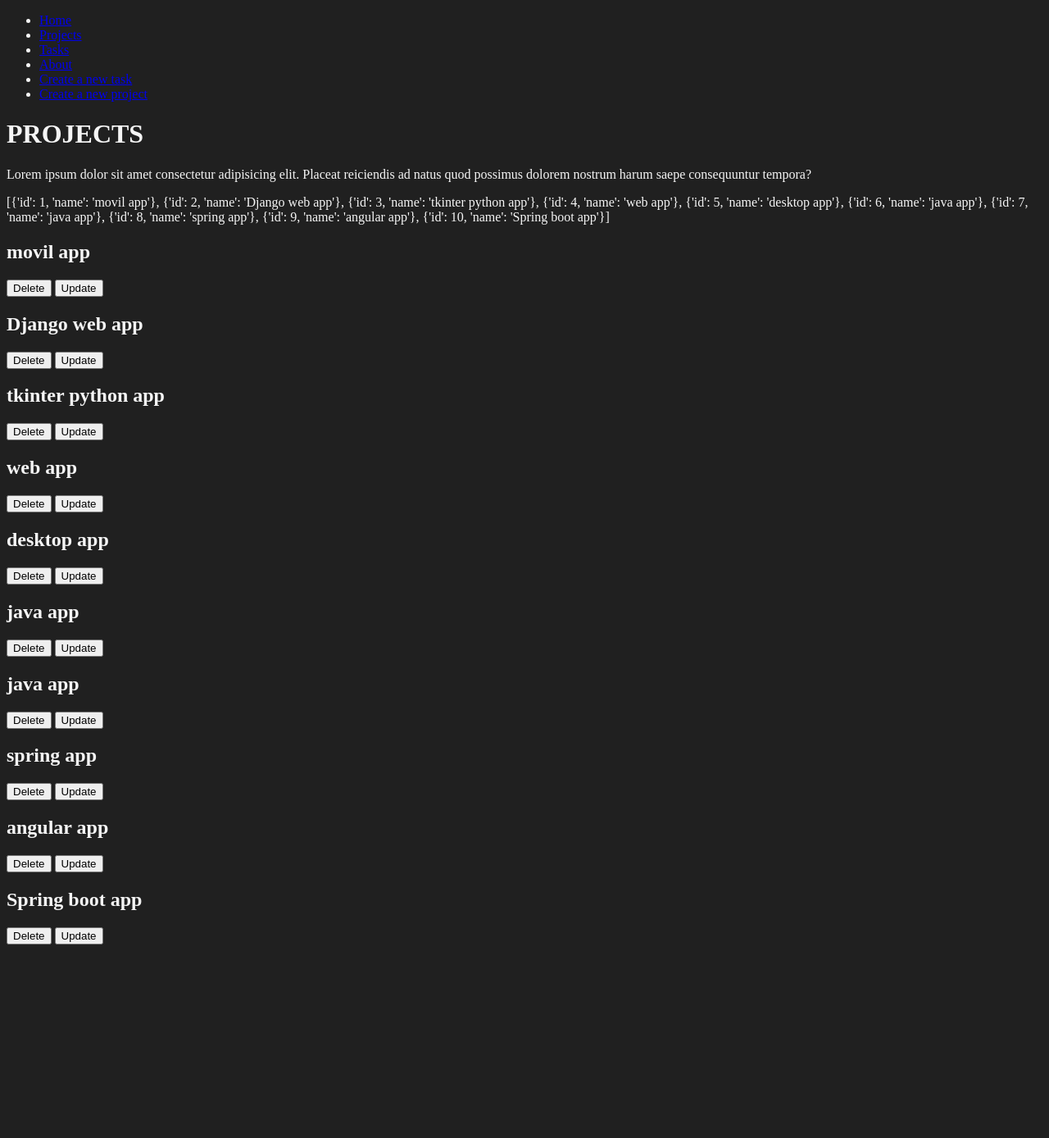
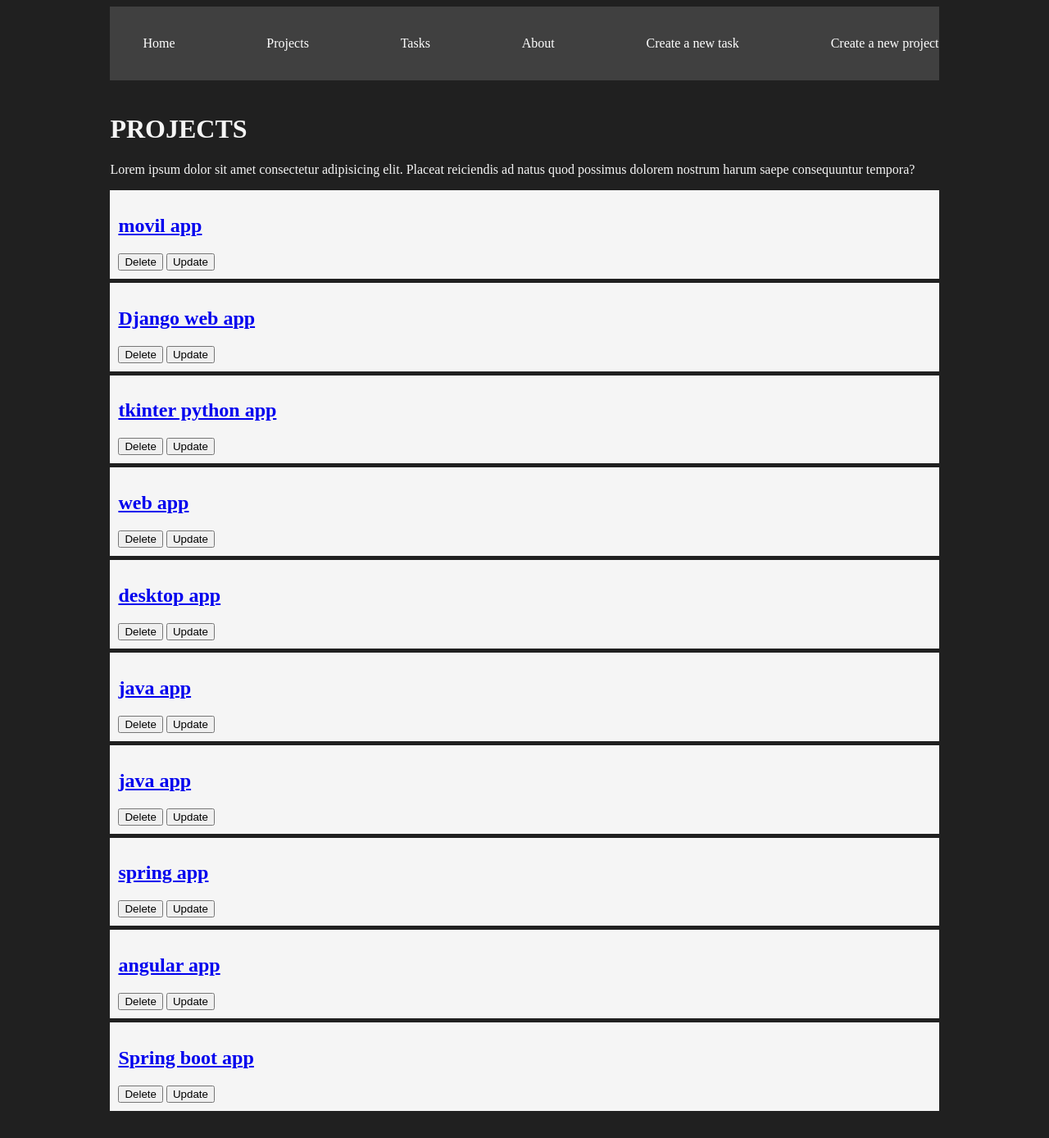
Before and after one commit to jpca92/django_principiante-fazt, a Django app: page /projects/ in a window 1280 px wide. Shown: the whole page at 82% size. Before the commit the page ends 1152 px from the top, so only its background shows below. Run offline with Django 5.2, Linux system fonts and the light colour scheme; data comes from the database, SQL or seed files in the repository; both versions use the stored data as it was after the commit.

Commit message:
terminado y funcionando

```diff
--- a/myapp/forms.py
+++ b/myapp/forms.py
@@ -1,8 +1,8 @@
 from django import forms
 
 class CreateNewTask (forms.Form):
-    title = forms.CharField(label='titulo de tarea: ', max_length=200)
-    description = forms.CharField(label='descripcion de la tarea: ', widget = forms.Textarea)
+    title = forms.CharField(label='titulo de tarea: ', max_length=200, widget= forms.TextInput(attrs={'class': 'input'}))
+    description = forms.CharField(label='descripcion de la tarea: ', widget = forms.Textarea(attrs={'class': 'input'}))
 
 class CreateNewProject(forms.Form):
-    name = forms.CharField(label= 'nombre del proyecto: ', max_length= 200)
+    name = forms.CharField(label= 'nombre del proyecto: ', max_length= 200, widget = forms.TextInput(attrs={'class': 'input'}))
--- a/myapp/static/styles/main.css
+++ b/myapp/static/styles/main.css
@@ -2,3 +2,50 @@
     background: #202020;
     color: whitesmoke
 }
+
+.navbar{
+    background: #404040;
+    padding: 20px 10px;
+}
+
+.navbar ul{
+    display: flex;
+    justify-content: space-between;
+
+}
+
+.navbar ul li {
+    list-style: none;
+
+}
+.navbar ul li a{
+    color: white;
+    text-decoration: none;
+
+}
+
+.navbar ul li a:hover {
+    color:aqua;
+
+}
+
+.container{
+    max-width: 80%;
+    margin:auto;
+    padding:20px 0;
+}
+
+.card{
+    background:whitesmoke;
+    color: black;
+    padding: 10px;
+    margin-bottom: 5px;
+
+}
+
+.input{
+    background: wheat;
+    padding: 10px;
+    text-align:center;
+    display: block;
+}
--- a/myapp/templates/home.html
+++ b/myapp/templates/home.html
@@ -6,6 +6,7 @@
 <h1>Home</h1>
     <h2>{{title}}</h2>
     <img src="{% static 'the-puffy-panda-gamer.png' %}" alt="panda gamer" width ='100'>
+    <p>Lorem ipsum dolor sit amet consectetur, adipisicing elit. Sunt rem, veritatis quis error libero iusto aliquid dolore impedit, non tenetur sit ipsam incidunt magnam nobis labore dolor consequuntur reprehenderit corrupti eligendi eaque. Molestias facilis temporibus, ducimus velit placeat corporis minima vero voluptate maxime, quisquam porro fugit itaque aliquid doloribus. Explicabo id consectetur exercitationem facilis cupiditate? Ullam tempora nostrum praesentium tenetur porro veritatis quasi quis. Incidunt corporis harum error ratione molestiae temporibus, expedita velit. Animi est autem, qui ducimus obcaecati sit doloribus sunt aspernatur! Sit numquam cumque harum eum. Voluptatem ex quam cum dolores dolorum explicabo autem accusamus ad. Officiis, sunt!</p>
 
 
 {% endblock %}
--- a/myapp/templates/layouts/base.html
+++ b/myapp/templates/layouts/base.html
@@ -8,7 +8,7 @@
     <link rel="stylesheet" href="{% static 'styles/main.css' %}">
 </head>
 <header>
-    <nav>
+    <nav class = 'navbar container'>
         <ul>
             <li><a href="/">Home</a></li>
             <li><a href="{% url 'projects' %}">Projects</a></li>
@@ -19,9 +19,12 @@
         </ul>
     </nav>
 </header>
+
+<main class = 'container'>
+    {% block content %}
+    {% endblock %}
+</main>
 <body>
 
 </body>
 </html>
-{% block content %}
-{% endblock %}
--- a/myapp/templates/projects/projects.html
+++ b/myapp/templates/projects/projects.html
@@ -1,24 +1,22 @@
 {% extends 'layouts/base.html' %}
 
 {% block content %}
-<!DOCTYPE html>
-<html lang="en">
-<head>
-    <meta charset="UTF-8">
-    <meta name="viewport" content="width=device-width, initial-scale=1.0">
-    <title>Document</title>
-</head>
-<body>
-    <H1>PROJECTS</H1>
-    <p>Lorem ipsum dolor sit amet consectetur adipisicing elit. Placeat reiciendis ad natus quod possimus dolorem nostrum harum saepe consequuntur tempora?</p>
-    <p>{{projects}}</p>
-    {%for project in projects%}
-    <h2>{{project.name}}</h2>
+
+<H1>PROJECTS</H1>
+<p>Lorem ipsum dolor sit amet consectetur adipisicing elit. Placeat reiciendis ad natus quod possimus dolorem nostrum harum saepe consequuntur tempora?</p>
+
+{%for project in projects%}
+<div class = 'card'>
+    <a href=" {% url 'project_detail' project.id %}">
+        <h2>{{project.name}}</h2>
+    </a>
+
     <button>Delete</button>
     <button>Update</button>
 
-    {% endfor %}
+</div>
 
-</body>
-</html>
+{% endfor %}
+
+
 {% endblock %}
--- a/myapp/urls.py
+++ b/myapp/urls.py
@@ -7,6 +7,7 @@
     path('hello/<str:username>/', views.hello, name='hello'),
     path('about/', views.about, name='about'),
     path('projects/', views.project, name='projects'),
+    path('projects/<int:id>', views.project_detail, name='project_detail'),
     path('tasks/', views.task, name='tasks'),
     path('create_task/', views.create_task, name= 'create_task'),
     path('create_project/', views.create_project, name = 'create_project'),
--- a/myapp/views.py
+++ b/myapp/views.py
@@ -71,4 +71,14 @@
     else:
         # print(request.POST)
         Project.objects.create(name= request.POST['name'])
-        redirect ('projects')
+        return redirect ('projects')
+
+def project_detail(request, id):
+    # project= Project.objects.get(id=id)
+    # busqueda del project por id
+    project = get_object_or_404(Project, id=id)
+    # listar todas las tareas de este project
+    tasks = Task.objects.filter(project_id=id)
+
+    print(project)
+    return render(request, 'projects/project_detail.html', {'project': project, 'tasks':tasks})
```
Also changed, not shown: myapp/templates/projects/project_detail.html (added, +14 -0 lines), db.sqlite3.
